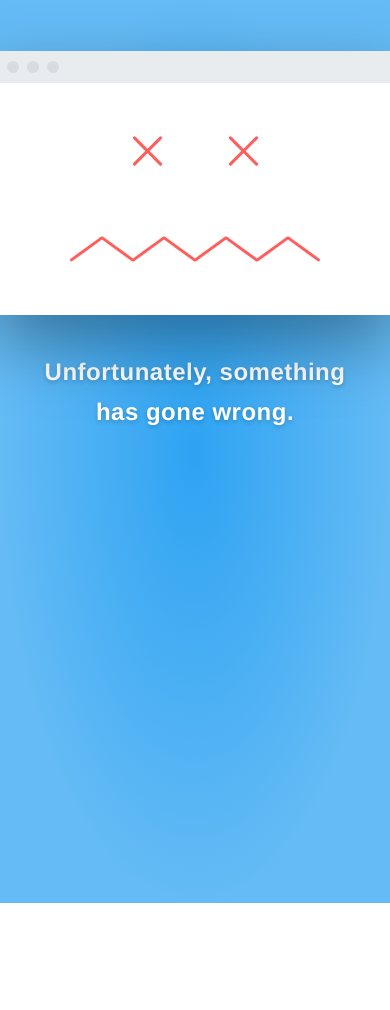
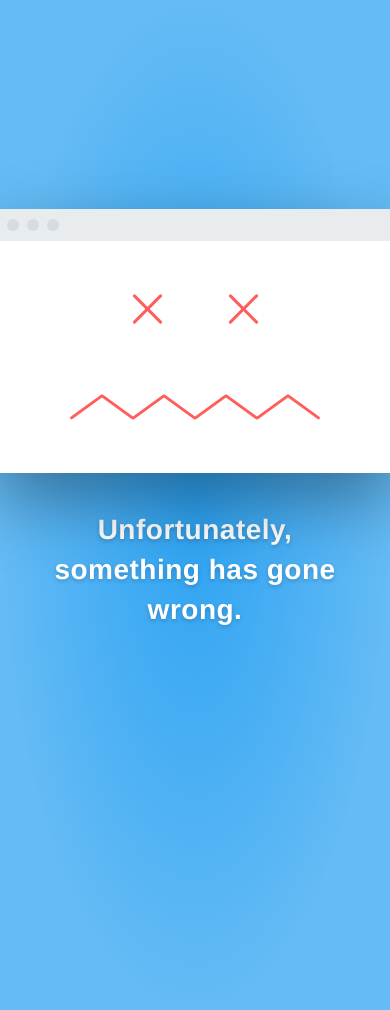
Before and after one commit to zhengwang1990/aquarius, a Flask app: template alpharius/web/templates/exception.html in a window 390 px wide. Before the commit the page ends 903 px from the top, so only its background shows below. Run offline with Flask 3, Linux system fonts and the light colour scheme; the template is opened without the code that fills it, so the values that code supplies are empty.

Commit message:
css tune

```diff
--- a/alpharius/web/templates/exception.html
+++ b/alpharius/web/templates/exception.html
@@ -7,12 +7,13 @@
       text-align: center;
       color: #fff;
       font-family: "Helvetica Neue";
-      font-size: 16px;
+      font-size: 18px;
       line-height: 1.5;
+      padding-top: 150px;
     }
 
     h1 {
-      font-size: 24px;
+      font-size: 28px;
       line-height: 40px;
       margin: 0 auto 16px;
       padding: 0 20px;
@@ -147,8 +148,6 @@
       and (min-device-width: 320px)
       and (max-device-width: 480px) {
         .browser {
-          width: 280px;
-          margin-left: -140px;
           .eye {
             left: 30%;
             + .eye {
```
